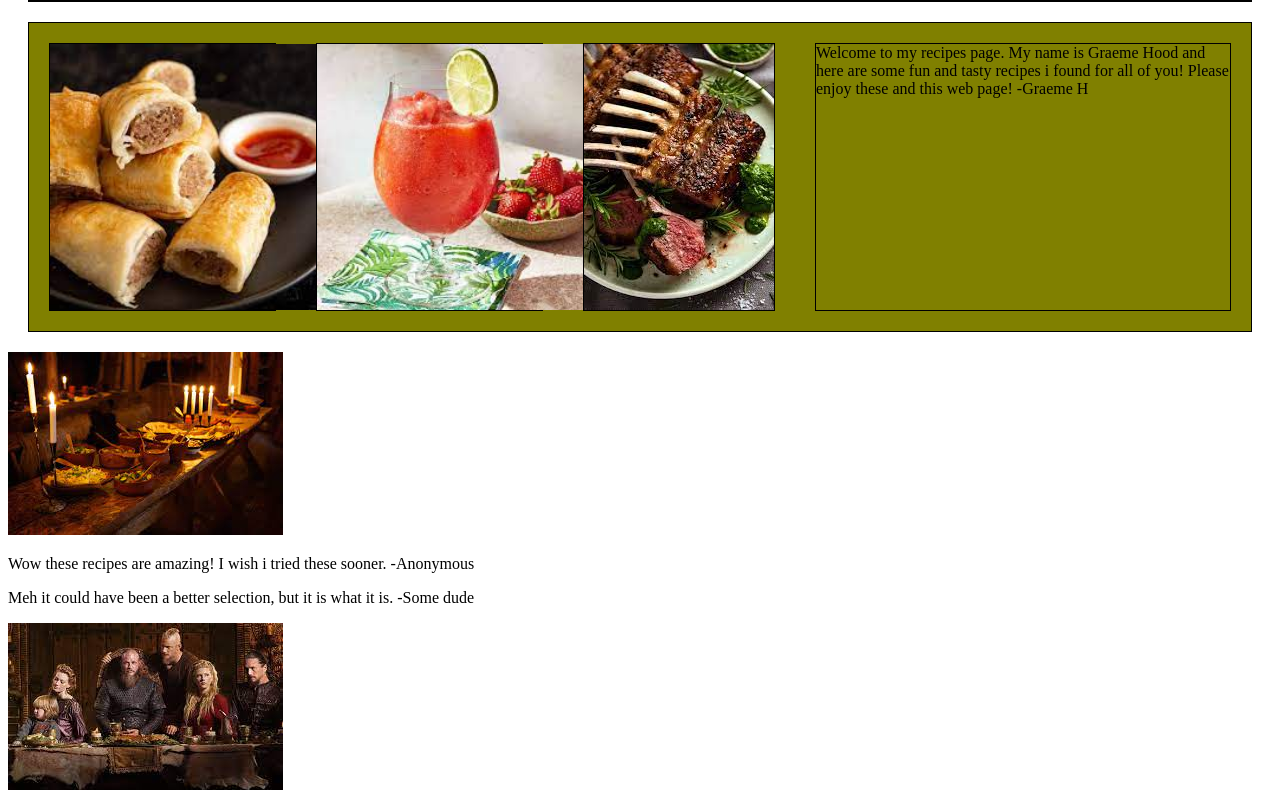
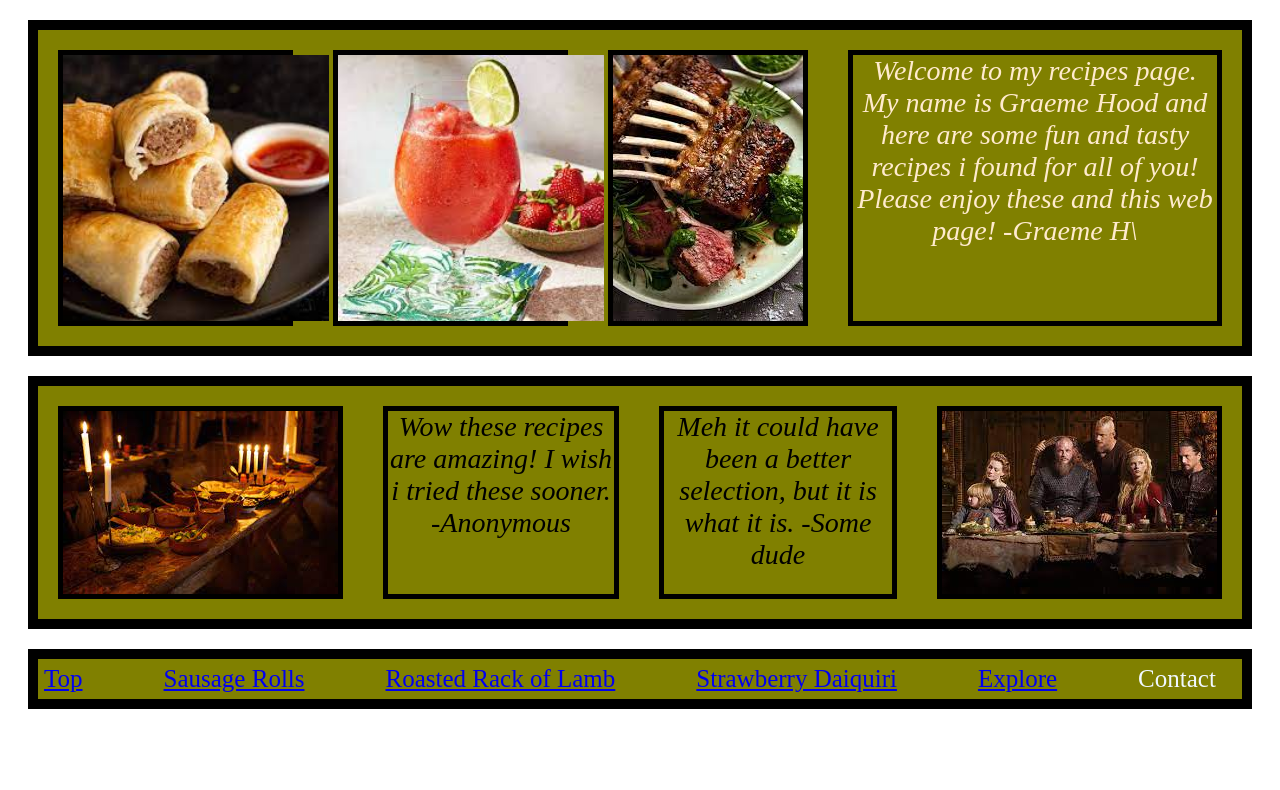
Before and after one commit to Graeme-H/FlexboxPractice, a plain HTML site: page index.html in a window 1280 px wide. Shown: the part 80-870 px from the top of the page. After the commit the page ends 809 px from the top, so only its background shows below. Drawn offline with Linux system fonts and the light colour scheme.

Commit message:
Fixed style.css after re writing it on accident
    as title suggests, had to fix stylesheet and messed around with some
    with cascade.

```diff
--- a/index.html
+++ b/index.html
@@ -10,7 +10,7 @@
         <body>
              <nav>
                 <ul class="header">
-                    <li><a href="index.html">Main menu</a></li>
+                    <li><a href="index.html">Menu</a></li>
                     <li><a href="recipes/sausage.html">Sausage Rolls</a></li>
                     <li><a href="recipes/lamb.html">Roasted Rack of Lamb</a></li>
                     <li><a href="recipes/daiquiri.html">Strawberry Daiquiri</a></li>
@@ -23,14 +23,14 @@
                 <p><img src="images/daiquiri.webp"></p>
                 <p><img src="images/lamb.webp"></p>
                 <div class="welcome">Welcome to my recipes page. My name is Graeme Hood and here are some fun and tasty recipes i found for
-                    all of you! Please enjoy these and this web page! -Graeme H
+                    all of you! Please enjoy these and this web page! -Graeme H\
                 </div>
                                     </div>
                                     <div class="random">
-                                        <p><img src="images/table.webp"></p>
+                                        <p><img src="images/table.webp">
                                         <p>Wow these recipes are amazing! I wish i tried these sooner. -Anonymous</p>
                                         <p>Meh it could have been a better selection, but it is what it is. -Some dude</p>
-                                        <p><img src="images/viking.webp"></p>
+                                        <p><img src="images/viking.webp">
                                     </div>
 
 
--- a/style.css
+++ b/style.css
@@ -1,5 +1,9 @@
 
-
+p {
+    font-size: 28px;
+    font-style: italic;
+    text-align: center;
+}
 
 
 .header {
@@ -7,7 +11,7 @@
     margin: 20px;
     padding: 4px;
     border: 10px solid black;
-    gap: 8px;
+    gap: 77px;
     background-color: olive;
 
 }
@@ -16,20 +20,23 @@
     display: flex;
     margin: 2px;
     padding: 0;
-    border: 1px solid white;
+    border: 1px;
     font-size: 25px;
-    background-color: black;
+    background-color: olive;
     color: aliceblue;
 
 }
 
-
+a:visited {
+    background-color: olive;
+    color: black;
+}
 
 .underhead {
     display:flex;
     margin: 20px;
     padding: 0;
-    border:1px solid black;
+    border: 10px solid black;
     background-color: olive;
 }
 
@@ -37,12 +44,31 @@
     display:flex;
     margin: 20px;
     padding: 0;
-    border:1px solid black;
+    border: 5px solid black;
 }
 
 .welcome {
     display:flex;
     margin: 20px;
     padding: 0;
-     border:1px solid black;
+    border: 5px solid black;
+    font-size: 28px;
+    color: blanchedalmond;
+    font-style: italic;
+    text-align: center;
+    }
+
+.random {
+    display:flex;
+    margin: 20px;
+    padding: 0;
+    border: 10px solid black;
+    background-color: olive;
 }
+
+.random p {
+    display:flex;
+    margin: 20px;
+    padding: 0;
+    border: 5px solid black;
+}
```
